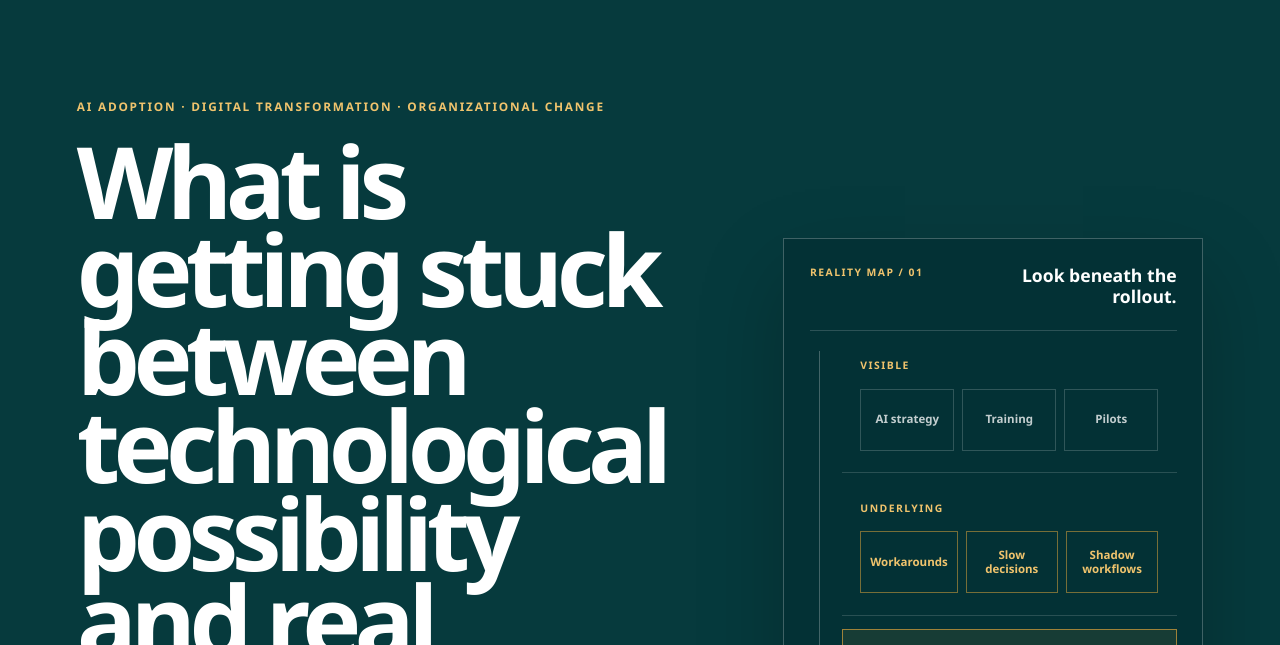
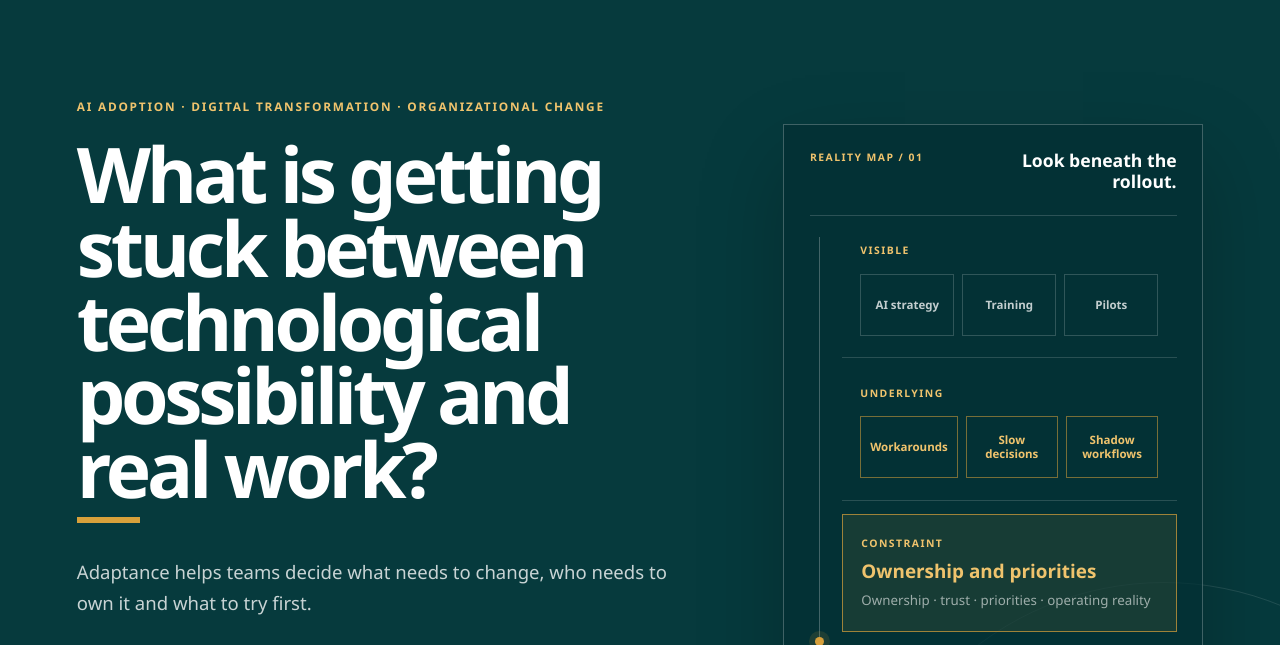
Before and after one commit to jaegermoritz/adaptance, an Astro site: page / in a window 1280 px wide. Shown: the part 82-727 px from the top of the page. Built offline with nearby package versions, Linux system fonts and the light colour scheme; Astro itself is replaced by a stand-in of ours.

Commit message:
feat(site): rebuild the mobile-first visual hierarchy
Show the mark in the header, use the documentary team photograph,
and stack the phone layout so the story stays scannable without a
third animation.

Co-authored-by: Cursor <cursoragent@cursor.com>

```diff
--- a/src/site.ts
+++ b/src/site.ts
@@ -1,6 +1,6 @@
 export const linkedinUrl = "https://www.linkedin.com/in/moritz-jaeger-innovator";
 export const workshopImageUrl = "/images/workshop-mapping-sebastien-bonneval.jpg";
-export const teamImageUrl = "/images/team-collaboration-luke-miller.jpg";
+export const teamImageUrl = "/images/team-workshop-md-jawadur-rahman.jpg";
 
 export const homeTitle = "Adaptance | From uncertainty to action";
 export const homeDescription =
--- a/src/styles/global.css
+++ b/src/styles/global.css
@@ -45,6 +45,8 @@ img, svg { max-width: 100%; }
   backdrop-filter: blur(16px);
 }
 .brand-link, .brand-lockup { display: inline-flex; align-items: center; }
+.brand-link { gap: 0.7rem; min-width: 0; }
+.brand-mark { display: none; flex: 0 0 auto; width: 42px; height: 42px; border-radius: 8px; box-shadow: 0 0 0 1px rgba(245, 241, 232, 0.42); }
 .brand-lockup img { display: block; width: 218px; height: auto; }
 .site-nav { display: flex; align-items: center; gap: clamp(1rem, 2.5vw, 2.25rem); font-size: 0.88rem; font-weight: 700; }
 .site-nav a:not(.nav-cta) { padding: 0.45rem 0; border-bottom: 2px solid transparent; color: rgba(255, 255, 255, 0.76); }
@@ -86,16 +88,17 @@ img, svg { max-width: 100%; }
 }
 .hero .eyebrow { color: var(--amber-light); }
 .hero h1 {
-  max-width: 10.8ch;
+  position: relative;
+  max-width: min(16ch, 100%);
   margin: 1.35rem 0 2.15rem;
+  padding-bottom: 0.22em;
   color: white;
-  font-size: clamp(4.2rem, 7.8vw, 8.6rem);
+  font-size: clamp(3.2rem, 6vw, 6.4rem);
   font-weight: 730;
-  letter-spacing: -0.066em;
-  line-height: 0.88;
+  letter-spacing: -0.056em;
+  line-height: 0.96;
 }
-.hero h1 span { display: block; position: relative; margin-top: 0.13em; padding-bottom: 0.17em; color: var(--paper); }
-.hero h1 span::after {
+.hero h1::after {
   position: absolute;
   bottom: 0;
   left: 0;
@@ -107,8 +110,7 @@ img, svg { max-width: 100%; }
 .hero-intro { max-width: 690px; margin: 0; color: rgba(255, 255, 255, 0.78); font-size: clamp(1.1rem, 1.45vw, 1.35rem); line-height: 1.65; }
 .hero-actions { display: flex; flex-wrap: wrap; gap: 1.25rem 1.8rem; align-items: center; margin-top: 2.2rem; }
 .hero-audience { max-width: 630px; margin: 2.5rem 0 0; padding-top: 1.05rem; border-top: 1px solid rgba(255, 255, 255, 0.18); color: rgba(255, 255, 255, 0.56); font-size: 0.86rem; line-height: 1.55; }
-.button { display: inline-flex; gap: 0.6rem; align-items: center; justify-content: center; min-height: 52px; padding: 0.84rem 1.24rem; font-size: 0.94rem; font-weight: 800; transition: transform 160ms ease, background 160ms ease, color 160ms ease; }
-.button:hover, .button:focus-visible { transform: translateY(-2px); }
+.button { display: inline-flex; gap: 0.6rem; align-items: center; justify-content: center; min-height: 52px; padding: 0.84rem 1.24rem; font-size: 0.94rem; font-weight: 800; }
 .button-amber { background: var(--amber); color: var(--teal-dark); }
 .button-amber:hover, .button-amber:focus-visible { background: var(--amber-light); }
 .button-paper { background: var(--paper-light); color: var(--teal-dark); }
@@ -253,11 +255,11 @@ img, svg { max-width: 100%; }
 
 .team-section { display: grid; grid-template-columns: minmax(380px, 0.82fr) minmax(0, 1fr); gap: clamp(3rem, 7vw, 8rem); padding: clamp(5rem, 9vw, 9rem) 7vw; background: var(--paper-light); }
 .team-media-stack { display: grid; align-self: start; gap: 1.25rem; }
-.team-photo { position: relative; margin: 0; overflow: hidden; background: var(--teal-soft); }
-.team-photo img { display: block; width: 100%; height: clamp(330px, 36vw, 560px); object-fit: cover; object-position: center; filter: saturate(0.86) contrast(1.03); }
-.team-photo figcaption { position: absolute; right: 0; bottom: 0; left: 0; display: grid; gap: 0.8rem; padding: 1.2rem; background: linear-gradient(180deg, transparent, rgba(2, 47, 50, 0.95) 28%); color: white; }
-.team-photo figcaption strong { max-width: 430px; padding-top: 1.5rem; font-size: 1.05rem; line-height: 1.35; }
-.team-photo figcaption a { color: rgba(255, 255, 255, 0.55); font-size: 0.64rem; }
+.team-photo { margin: 0; overflow: hidden; background: var(--teal-ink); color: white; }
+.team-photo img { display: block; width: 100%; height: clamp(330px, 36vw, 560px); object-fit: cover; object-position: 50% 28%; filter: saturate(0.86) contrast(1.03); }
+.team-photo figcaption { display: grid; gap: 0.55rem; padding: 1.1rem 1.2rem 1.2rem; }
+.team-photo figcaption strong { max-width: 430px; font-size: 1.05rem; line-height: 1.35; }
+.team-photo figcaption a { color: rgba(255, 255, 255, 0.72); font-size: 0.72rem; }
 .team-photo figcaption a:hover, .team-photo figcaption a:focus-visible { color: var(--amber-light); }
 .team-map { padding: 1.3rem; border: 1px solid rgba(255, 255, 255, 0.18); background: var(--teal-ink); color: white; }
 .team-map-heading { display: flex; align-items: flex-start; justify-content: space-between; gap: 1.5rem; padding-bottom: 1rem; border-bottom: 1px solid rgba(255, 255, 255, 0.14); }
@@ -268,13 +270,13 @@ img, svg { max-width: 100%; }
 .team-node, .team-core { position: relative; z-index: 1; display: flex; align-items: center; justify-content: center; flex-direction: column; text-align: center; }
 .team-node { min-height: 92px; padding: 0.8rem; border: 1px solid rgba(255, 255, 255, 0.23); background: var(--teal-ink); }
 .team-node svg { width: 21px; height: 21px; margin-bottom: 0.5rem; color: var(--amber-light); stroke-width: 1.5; }
-.team-node strong { font-size: 0.76rem; line-height: 1.25; }
+.team-node strong { max-width: 11ch; font-size: 0.76rem; line-height: 1.25; }
 .team-core { grid-column: 1 / -1; justify-self: center; width: 168px; min-height: 94px; padding: 0.9rem; border-radius: 50%; background: var(--amber); color: var(--teal-dark); }
 .team-core span { font-size: 0.62rem; font-weight: 850; letter-spacing: 0.09em; text-transform: uppercase; }
 .team-core strong { margin-top: 0.35rem; font-size: 0.9rem; line-height: 1.15; }
 .team-map > p { margin: 0.9rem 0 0; color: rgba(255, 255, 255, 0.58); font-size: 0.72rem; line-height: 1.45; }
 .team-copy { align-self: center; }
-.team-section-index { display: inline-grid; grid-template-columns: auto 1fr; gap: 0; align-items: stretch; border: 1px solid var(--line); background: var(--paper-light); }
+.team-section-index { display: inline-grid; grid-template-columns: auto 1fr; gap: 0; align-items: stretch; border: 1px solid var(--line); background: var(--paper-light); white-space: nowrap; }
 .team-section-index span { display: flex; align-items: center; padding: 0.55rem 0.7rem; }
 .team-section-index span:first-child { background: var(--teal); color: white; }
 .team-copy h2 { max-width: 930px; margin-bottom: 2rem; }
@@ -313,7 +315,7 @@ img, svg { max-width: 100%; }
 
 @media (max-width: 1100px) {
   .hero { grid-template-columns: 1fr; }
-  .hero h1 { max-width: 11ch; }
+  .hero h1 { max-width: min(16ch, 100%); }
   .reality-map { max-width: 760px; min-height: 590px; }
   .delivery-band { grid-template-columns: 1fr; }
   .delivery-band-lead { border-right: 0; border-bottom: 1px solid var(--line); }
@@ -327,15 +329,16 @@ img, svg { max-width: 100%; }
 
 @media (max-width: 820px) {
   .site-header { min-height: 72px; padding: 0 1rem; }
-  .brand-lockup img { width: 188px; }
+  .brand-mark { display: block; }
+  .brand-lockup img { width: 156px; }
   .site-nav a:not(.nav-cta) { display: none; }
   .nav-cta { min-height: 42px; padding: 0.65rem 0.78rem; font-size: 0.78rem; }
   .nav-cta-long { display: none; }
   .nav-cta-short { display: inline; }
 
-  .hero { min-height: auto; padding: 4rem 1.25rem 3.25rem; }
+  .hero { min-height: auto; padding: 2.4rem 1.25rem 2.6rem; }
   .hero::after { right: -55vw; bottom: -20vw; width: 110vw; height: 110vw; }
-  .hero h1 { max-width: 10.4ch; font-size: clamp(3.7rem, 14.8vw, 6.5rem); }
+  .hero h1 { max-width: min(14ch, 100%); margin: 1rem 0 1.4rem; font-size: clamp(2.55rem, 11vw, 3.7rem); }
   .hero-intro { font-size: 1.05rem; }
   .reality-map { width: 100%; max-width: 680px; min-height: 520px; padding: 1.1rem; }
   .map-heading { gap: 1rem; }
@@ -371,6 +374,7 @@ img, svg { max-width: 100%; }
   .work-figure figcaption { padding: 1.4rem; }
 
   .sprint-section, .method-section, .team-section, .closing-section { padding: 4.5rem 1.25rem; }
+  .closing-section { grid-template-columns: 1fr; }
   .sprint-kicker { margin-top: 3rem; }
   .sprint-outputs div { min-height: 122px; }
 
@@ -406,12 +410,14 @@ img, svg { max-width: 100%; }
 }
 
 @media (max-width: 520px) {
-  .site-header .brand-lockup img { width: 174px; }
+  .site-header .brand-lockup img { width: 128px; }
+  .brand-mark { width: 36px; height: 36px; }
   .nav-cta { padding: 0.62rem 0.68rem; }
-  .hero { gap: 3rem; padding-top: 3.4rem; }
+  .hero { gap: 2.2rem; padding-top: 2.2rem; }
   .hero .eyebrow { max-width: 330px; font-size: 0.65rem; }
-  .hero h1 { margin-top: 1rem; font-size: clamp(3.35rem, 15vw, 4.8rem); }
-  .hero h1 span::after { width: 64px; height: 5px; }
+  .hero h1 { margin-top: 0.85rem; font-size: clamp(2.35rem, 11.4vw, 3.2rem); }
+  .hero h1::after { width: 64px; height: 5px; }
+  .hero-audience { display: none; }
   .hero-actions { align-items: stretch; flex-direction: column; }
   .hero-actions .button { width: 100%; }
   .reality-map { min-height: 540px; }
@@ -469,7 +475,6 @@ img, svg { max-width: 100%; }
 
 @media (prefers-reduced-motion: reduce) {
   html { scroll-behavior: auto; }
-  .button { transition: none; }
   .map-track span { animation: none; }
   .friction-grid article::before, .friction-path { animation: none; }
   .friction-path { display: none; }
```
Also changed, not shown: src/pages/index.astro (+11 -11 lines), tests/rendered-html.test.mjs (+34 -2 lines), tests/ui-components.test.mjs (+28 -1 lines).
